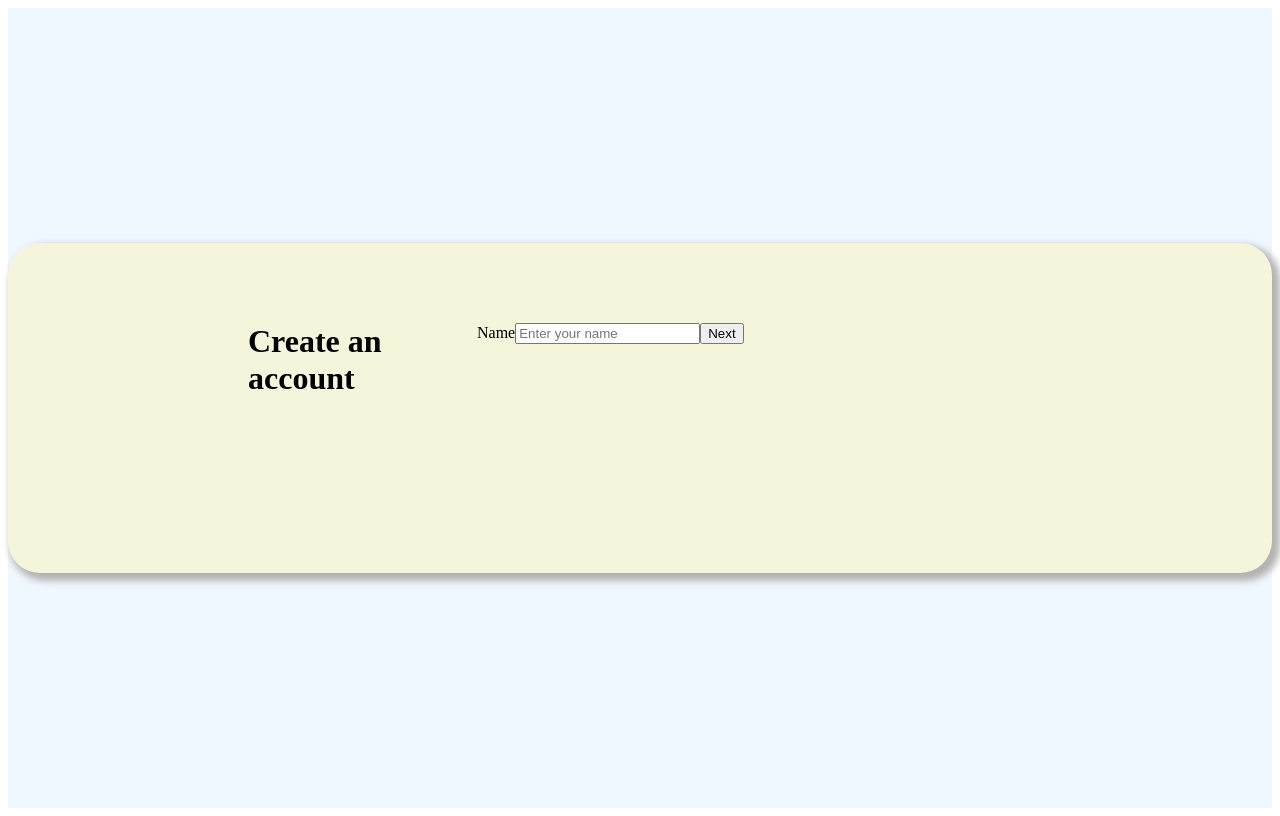
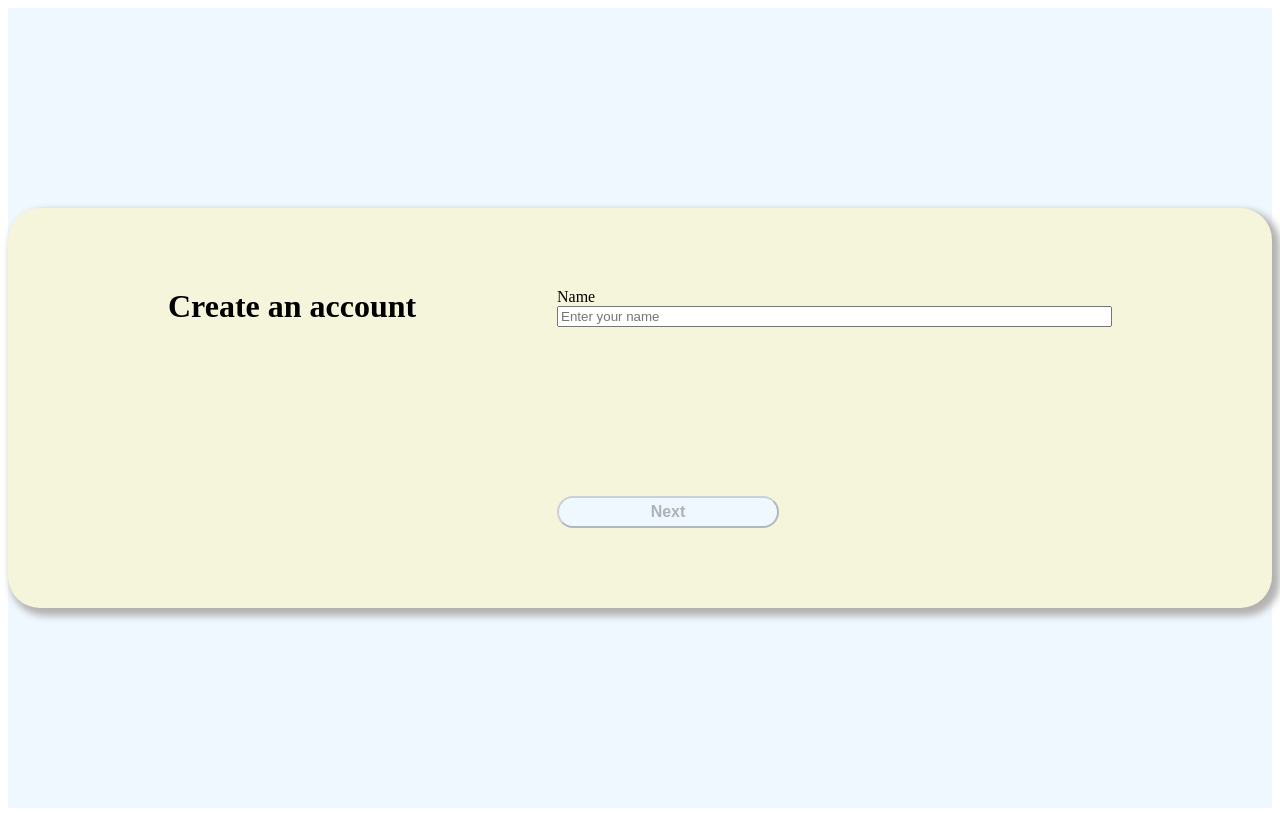
Before and after one commit to Tweemo/registration-demo, a Next.js app: page / in a window 1280 px wide. Built offline with nearby package versions, Linux system fonts and the light colour scheme.

Commit message:
Refactored steps and broke it out into its own component. Added validation for fields to ensure clean data

```diff
--- a/src/app/components/form/form.module.scss
+++ b/src/app/components/form/form.module.scss
@@ -1,10 +1,11 @@
 .container {
   display: grid;
   grid-template-columns: 1fr 1fr;
-  padding: 5rem 15rem;
+  padding: 5rem 10rem;
   border-radius: 2rem;
   box-shadow: #b4b2b2 5px 5px 7px 3px;
   background-color: beige;
+  min-height: 15rem;
 
   h1 {
     margin: 0;
@@ -12,21 +13,5 @@
 
   .form {
     display: flex;
-
-    input {
-      margin-bottom: 1rem;
-    }
-
-    .formStep {
-      width: 0%;
-      overflow: hidden;
-      transition: width 200ms ease-in-out, opacity 100ms ease-in-out;
-      opacity: 0;
-
-      &__active {
-        width: 100%;
-        opacity: 1;
-      }
-    }
   }
 }
--- a/src/app/components/form/form.tsx
+++ b/src/app/components/form/form.tsx
@@ -1,12 +1,10 @@
 'use client'
 
 import styles from './form.module.scss'
-import { FormEvent, useState } from 'react'
-import clsx from 'clsx'
+import { FormEvent } from 'react'
+import Steps from './steps'
 
 export default function Form() {
-  const [step, setStep] = useState<'name' | 'email' | 'password'>('name')
-
   const handleRegister = async (e: FormEvent<HTMLFormElement>) => {
     e.preventDefault()
     const formData = new FormData(e.target as HTMLFormElement)
@@ -22,14 +20,13 @@ export default function Form() {
         method: 'POST',
         body: formData,
       })
-      console.log(res)
       if (!res.ok) {
         throw new Error('Failed to register')
       }
 
       const result = await res.json()
+      // Handle successful registration (e.g., redirect or show success message)
       console.log('Registration successful:', result)
-      // Handle successful registration (e.g., redirect or show success message)
     } catch (error) {
       window.alert(`Registration failed. Please try again. ${error}`)
     }
@@ -44,76 +41,7 @@ export default function Form() {
         action="/api/add-person"
         className={styles.form}
       >
-        <div
-          className={clsx(
-            styles.formStep,
-            step === 'name' && styles.formStep__active
-          )}
-        >
-          <label htmlFor="name">Name</label>
-          <input
-            type="text"
-            id="name"
-            name="name"
-            placeholder="Enter your name"
-            required
-          />
-          {/* Validate name is set before moving to the next step */}
-          <button type="button" onClick={() => setStep('email')}>
-            Next
-          </button>
-        </div>
-
-        <div
-          className={clsx(
-            styles.formStep,
-            step === 'email' && styles.formStep__active
-          )}
-        >
-          <label htmlFor="email">Email</label>
-          <input
-            type="email"
-            id="email"
-            name="email"
-            placeholder="Enter your email"
-            required
-          />
-          {/* Validate email is set before moving to the next step */}
-          <button type="button" onClick={() => setStep('name')}>
-            Back
-          </button>
-          <button type="button" onClick={() => setStep('password')}>
-            Next
-          </button>
-        </div>
-
-        <div
-          className={clsx(
-            styles.formStep,
-            step === 'password' && styles.formStep__active
-          )}
-        >
-          <label htmlFor="password">Password</label>
-          <input
-            type="password"
-            id="password"
-            name="password"
-            placeholder="Enter your password"
-            required
-          />
-          <label htmlFor="confirmPassword">Confirm Password</label>
-          <input
-            type="password"
-            placeholder="Confirm your password"
-            id="confirmPassword"
-            name="confirmPassword"
-            required
-          />
-          <button type="button" onClick={() => setStep('email')}>
-            Back
-          </button>
-          <button type="submit">Register</button>
-        </div>
+        <Steps />
       </form>
     </div>
   )
--- /dev/null
+++ b/src/app/components/form/steps.module.scss
@@ -0,0 +1,38 @@
+.step {
+  display: flex;
+  flex-direction: column;
+  justify-content: space-between;
+  width: 0%;
+  overflow: hidden;
+  transition: width 200ms ease-in-out, opacity 100ms ease-in-out;
+  opacity: 0;
+
+  label {
+    text-transform: capitalize;
+  }
+
+  &__active {
+    width: 100%;
+    opacity: 1;
+  }
+
+  &__content {
+    display: flex;
+    flex-direction: column;
+  }
+
+  .buttonContainer {
+    display: flex;
+    justify-content: space-between;
+
+    .button {
+      background-color: aliceblue;
+      width: 40%;
+      height: 2rem;
+      border-radius: 2rem;
+      font-size: 1rem;
+      font-weight: 600;
+      cursor: pointer;
+    }
+  }
+}
--- /dev/null
+++ b/src/app/components/form/steps.tsx
@@ -0,0 +1,108 @@
+'use client'
+
+import styles from './steps.module.scss'
+import { useState } from 'react'
+import clsx from 'clsx'
+
+type Step = 'name' | 'email' | 'password'
+
+export default function Steps() {
+  const steps: Step[] = ['name', 'email', 'password']
+
+  const [currentStep, setCurrentStep] = useState<Step>('name')
+  const emailRegexp = new RegExp(
+    /^(([^<>()\[\]\\.,;:\s@"]+(\.[^<>()\[\]\\.,;:\s@"]+)*)|(".+"))@((\[[0-9]{1,3}\.[0-9]{1,3}\.[0-9]{1,3}\.[0-9]{1,3}])|(([a-zA-Z\-0-9]+\.)+[a-zA-Z]{2,}))$/
+  )
+
+  return (
+    <>
+      {steps.map((step, index) => {
+        const [content, setContent] = useState<string>('')
+        const hasContent = content.length > 0
+        const previousStep: Step = steps[index - 1]
+        const nextStep: Step = steps[index + 1]
+
+        return (
+          <div
+            className={clsx(
+              styles.step,
+              step === currentStep && styles.step__active
+            )}
+          >
+            <div className={styles.step__content}>
+              <label htmlFor={step}>{step}</label>
+              <input
+                type={step === 'name' ? 'text' : step}
+                id={step}
+                name={step}
+                onChange={(e) => setContent(e.target.value)}
+                placeholder={`Enter your ${step}`}
+                onKeyDown={(e) => {
+                  if (e.key === 'Enter' && content.length > 0) {
+                    e.preventDefault()
+
+                    if (currentStep === 'email' && !emailRegexp.test(content)) {
+                      alert(
+                        'Please enter a valid email address. E.g. example@example.com'
+                      )
+                      return
+                    }
+
+                    if (currentStep !== 'password') {
+                      setCurrentStep(nextStep)
+                      document.getElementById(nextStep)?.focus()
+                    }
+                  }
+                }}
+                required
+              />
+              {step === 'password' && (
+                <>
+                  <label htmlFor="confirmPassword">Confirm Password</label>
+                  <input
+                    type="password"
+                    placeholder="Confirm your password"
+                    id="confirmPassword"
+                    name="confirmPassword"
+                    required
+                  />
+                </>
+              )}
+            </div>
+
+            {/* Buttons */}
+            <div className={styles.buttonContainer}>
+              {step !== 'name' && (
+                <button
+                  type="button"
+                  onClick={() => setCurrentStep(previousStep)}
+                  className={styles.button}
+                >
+                  Back
+                </button>
+              )}
+
+              {step !== 'password' ? (
+                <button
+                  type="button"
+                  onClick={() => {
+                    setCurrentStep(nextStep)
+                    document.getElementById(nextStep)?.focus()
+                  }}
+                  className={styles.button}
+                  disabled={!hasContent}
+                >
+                  Next
+                </button>
+              ) : (
+                <button className={styles.button} type="submit">
+                  Register
+                </button>
+              )}
+            </div>
+          </div>
+        )
+      })}
+    </>
+  )
+}
```
